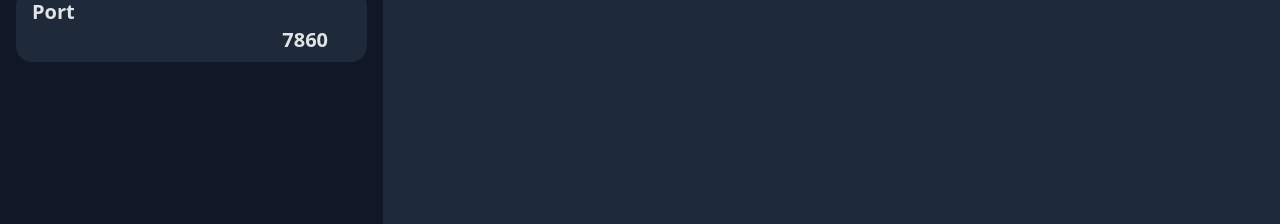
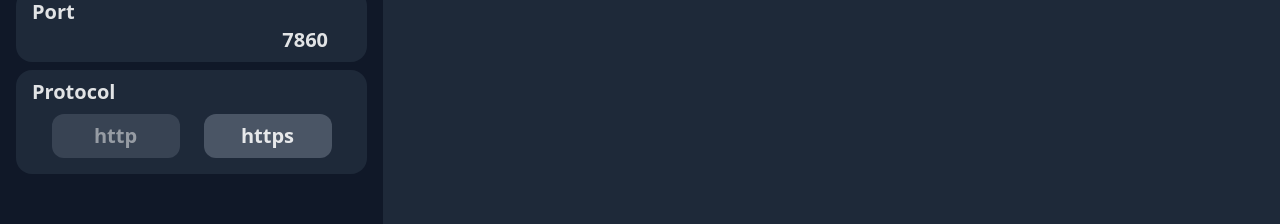
Before and after one commit to hello30190f/Stable-diffusion-WebUI-infomation-panel, a React (Vite) app: page / in a window 1280 px wide. Both pictures are taken after a click on the element 640 px from the left and 40 px from the top of the page. Shown: the part 238-462 px from the top of the page. Built offline with nearby package versions, Linux system fonts and the light colour scheme; no server answers.

Commit message:
add a setting for http protocol selection

```diff
--- a/src/App.tsx
+++ b/src/App.tsx
@@ -63,11 +63,12 @@ export const useMainData = create<MainData>(() => ({
   sidebar         : false,
   view            : "main",
   entryPointPath  : "/sdapi/v1/progress",
+  // try to connect local WebUI by default.
   network:{
     updateInterval  : 1.0 / 2, // 2 FPS
     ipAddress       : "localhost",
     port            : 7860,
-    protocol        : "https"
+    protocol        : "http"
   }
 }))
 
--- a/src/module/sidebar.tsx
+++ b/src/module/sidebar.tsx
@@ -5,6 +5,21 @@ export function Sidebar(){
     const sidebar = useMainData((s) => s.sidebar)
     const setMainData = useMainData.setState
     const network = useMainData((s) => s.network)
+
+    const protocolSelectedStyle = {
+        http:{
+            opacity: "1"
+        },
+        https:{
+            opacity: "1"
+        }
+    }
+
+    if(network.protocol == "http"){
+        protocolSelectedStyle.http.opacity = "0.6"
+    }else{
+        protocolSelectedStyle.https.opacity = "0.6"
+    }
 
     if(sidebar)
         return <div className="sidebar fixed top-0 left-0 h-screen min-w-[10rem] bg-gray-900">
@@ -17,7 +32,7 @@ export function Sidebar(){
                     <div className="flex w-full flex-row">
                         <input
                             className="text-xl text-end font-bold"
-                            placeholder="Please enter update interval"
+                            placeholder="Update interval."
                             id="interval" type="number"
                             value={network.updateInterval}
                             onChange={(event:React.ChangeEvent<HTMLInputElement>) => {
@@ -38,8 +53,8 @@ export function Sidebar(){
                     </div>
                         <input
                             className="text-xl text-end font-bold"
-                            placeholder="Please enter update interval"
-                            id="interval" type="text"
+                            placeholder="IP Adddres for the WebUI server."
+                            id="ipaddress" type="text"
                             value={network.ipAddress}
                             onChange={(event:React.ChangeEvent<HTMLInputElement>) => {
                                 setMainData({
@@ -57,8 +72,8 @@ export function Sidebar(){
                     </div>
                         <input
                             className="text-xl text-end font-bold"
-                            placeholder="Please enter update interval"
-                            id="interval" type="number" step={1}
+                            placeholder="Port number for the WebUI server."
+                            id="port" type="number" step={1}
                             value={network.port}
                             onChange={(event:React.ChangeEvent<HTMLInputElement>) => {
                                 setMainData({
@@ -70,6 +85,41 @@ export function Sidebar(){
                             }}
                             ></input>
                 </div>
+                <div className="Port text-center m-2 p-2 rounded-2xl bg-gray-800">
+                    <div className="explain text-start ml-2 text-xl font-bold">
+                        Protocol
+                    </div>
+                    <div className="flex flex-row justify-center" id="protocol">
+                        <div
+                            style={protocolSelectedStyle.http}
+                            className="http text-xl rounded-xl hover:opacity-[0.2] text-center font-bold w-[8rem] p-2 m-2 bg-gray-600 mr-[1rem]"
+                            onClick={() => {
+                                if(network.protocol != "http"){
+                                    setMainData({
+                                        network:{
+                                            ...network,
+                                            protocol: "http"
+                                        }
+                                    })
+                                }
+                            }}
+                            >http</div>
+                        <div
+                            style={protocolSelectedStyle.https}
+                            className="https text-xl rounded-xl hover:opacity-[0.2] text-center font-bold w-[8rem] p-2 m-2 bg-gray-600"
+                            onClick={() => {
+                                if(network.protocol != "https"){
+                                    setMainData({
+                                        network:{
+                                            ...network,
+                                            protocol: "https"
+                                        }
+                                    })
+                                }
+                            }}
+                            >https</div>
+                    </div>
+                </div>
             </div>
         </div>
 }
```
